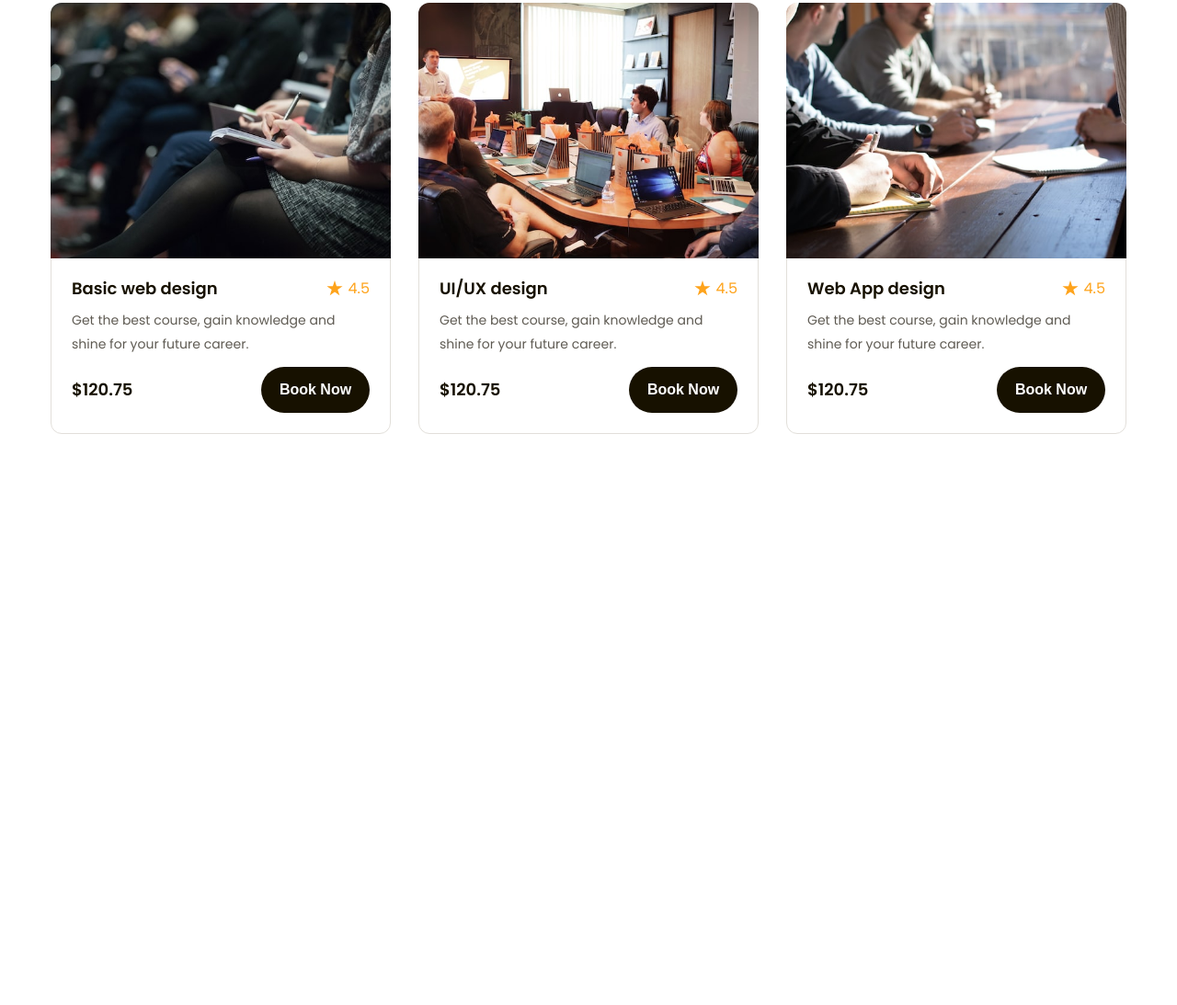
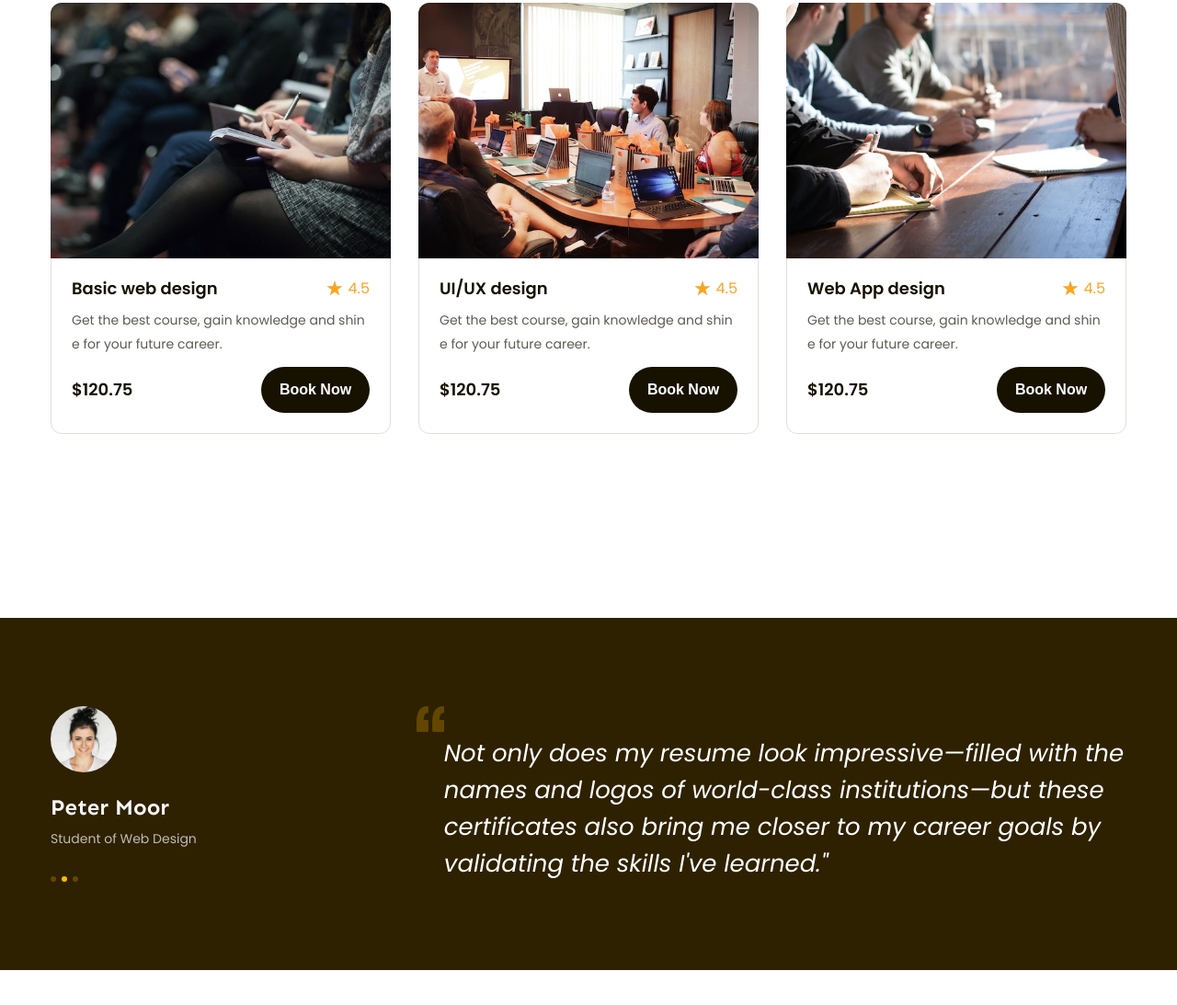
Before and after one commit to GhostFA11/htmlcss-project-02, a plain HTML site: page index.html in a window 1280 px wide. Shown: the part 1280-2373 px from the top of the page at 92% size. Drawn offline with Linux system fonts and the light colour scheme.

Commit message:
Feedback

```diff
--- a/assets/css/styles.css
+++ b/assets/css/styles.css
@@ -75,7 +75,7 @@ a {
 }
 
 .break-all {
-    work-break: break-all;
+    word-break: break-all;
 }
 
 /* Header */
@@ -404,3 +404,77 @@ a {
     color: #fff;
     background-color: var(--primary);
 }
+
+/* Feedback */
+.feedback {
+    margin-top: 135px;
+    padding: 96px 0;
+    background: #2e2100;
+}
+.feedback-list {
+    display: flex;
+    overflow: hidden;
+}
+
+.feedback-item {
+    display: flex;
+    width: 100%;
+    flex-shrink: 0;
+    transform: translateX(-100%);
+    transition: all ease 0.3s;
+}
+
+.feedback-item .avatar {
+    width: 72px;
+    height: 72px;
+    border-radius: 50%;
+    object-fit: cover;
+}
+
+.feedback-item .info .title {
+    font-family: var(--font-heading);
+    margin-top: 18px;
+    font-weight: 700;
+    font-size: 2.4rem;
+    line-height: 1.42;
+    color: #f7f7f7;
+}
+
+.feedback-item .info .desc {
+    margin-top: 4px;
+    font-size: 1.4rem;
+    line-height: 1.86;
+    color: #bfbcb2;
+}
+
+.feedback-item .dots {
+    display: flex;
+    margin-top: 28px;
+}
+
+.feedback-item .dot {
+    margin-right: 6px;
+    width: 6px;
+    height: 6px;
+    border-radius: 50%;
+    background: #634700;
+    cursor: pointer;
+}
+
+.feedback-item .dot.active {
+    background: #ffb900;
+    cursor: default;
+}
+
+.feedback-item .content {
+    width: 66%;
+    margin-left: auto;
+}
+
+.feedback-item blockquote {
+    margin-left: 30px;
+    font-style: italic;
+    font-size: 2.6rem;
+    line-height: 1.54;
+    color: #fff;
+}
--- a/index.html
+++ b/index.html
@@ -311,6 +311,65 @@
                     </div>
                 </div>
             </div>
+
+            <!-- Feedback -->
+            <div class="feedback">
+                <div class="main-content">
+                    <div class="feedback-list">
+                        <!-- Feedback item 1 -->
+                        <div class="feedback-item">
+                            <div class="info">
+                                <img src="./assets/img/feedback-avatar-1.jpg" alt="" class="avatar">
+                                <p class="title">Peter Moor</p>
+                                <p class="desc">Student of Web Design</p>
+                                <div class="dots">
+                                    <span class="dot active"></span>
+                                    <span class="dot"></span>
+                                    <span class="dot"></span>
+                                </div>
+                            </div>
+                            <div class="content">
+                                <img src="./assets/icons/open-quotes.svg" alt="" class="open-quotes">
+                                <blockquote>Not only does my resume look impressive—filled with the names and logos of world-class institutions—but these certificates also bring me closer to my career goals by validating the skills I've learned." </blockquote>
+                            </div>
+                        </div>
+                        <!-- Feedback item 2 -->
+                        <div class="feedback-item">
+                            <div class="info">
+                                <img src="./assets/img/feedback-avatar-2.jpg" alt="" class="avatar">
+                                <p class="title">Peter Moor</p>
+                                <p class="desc">Student of Web Design</p>
+                                <div class="dots">
+                                    <span class="dot"></span>
+                                    <span class="dot active"></span>
+                                    <span class="dot"></span>
+                                </div>
+                            </div>
+                            <div class="content">
+                                <img src="./assets/icons/open-quotes.svg" alt="" class="open-quotes">
+                                <blockquote>Not only does my resume look impressive—filled with the names and logos of world-class institutions—but these certificates also bring me closer to my career goals by validating the skills I've learned." </blockquote>
+                            </div>
+                        </div>
+                        <!-- Feedback item 3 -->
+                        <div class="feedback-item">
+                            <div class="info">
+                                <img src="./assets/img/feedback-avatar-3.jpg" alt="" class="avatar">
+                                <p class="title">Peter Moor</p>
+                                <p class="desc">Student of Web Design</p>
+                                <div class="dots">
+                                    <span class="dot"></span>
+                                    <span class="dot"></span>
+                                    <span class="dot active"></span>
+                                </div>
+                            </div>
+                            <div class="content">
+                                <img src="./assets/icons/open-quotes.svg" alt="" class="open-quotes">
+                                <blockquote>Not only does my resume look impressive—filled with the names and logos of world-class institutions—but these certificates also bring me closer to my career goals by validating the skills I've learned." </blockquote>
+                            </div>
+                        </div>
+                    </div>
+                </div>
+            </div>
         </main>
     </body>
 </html>
```
Also changed, not shown: assets/icons/open-quotes.svg (added), assets/img/feedback-avatar-1.jpg (added), assets/img/feedback-avatar-2.jpg (added), assets/img/feedback-avatar-3.jpg (added).
